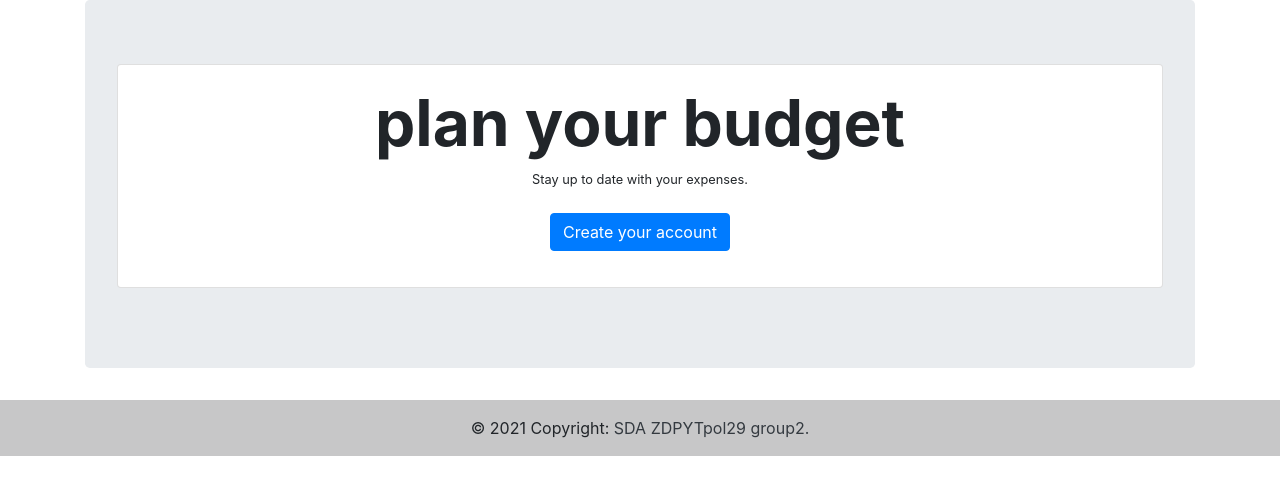
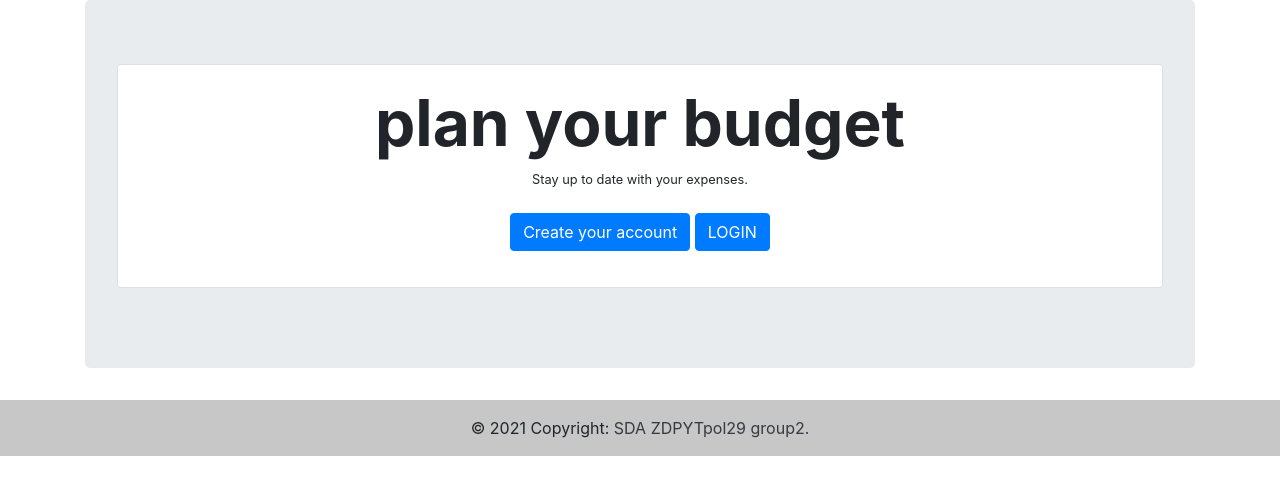
Before and after one commit to SDA-projekt-koncowy/Domowy_budzet, a Django app: page / in a window 1280 px wide. Shown: the part 56-547 px from the top of the page. Run offline with Django 3.2, Linux system fonts and the light colour scheme; some libraries are stand-ins or nearby versions.

Commit message:
Add login to regiser page

```diff
--- a/budget/templates/register_page.html
+++ b/budget/templates/register_page.html
@@ -6,6 +6,7 @@
         <h1 style="font-size: 4em"><strong>plan your budget</strong></h1>
         <small>Stay up to date with your expenses.</small><br><br>
         <a href="{% url 'register' %}" class="btn btn-primary">Create your account</a>
+        <a href="{% url 'login' %}" class="btn btn-primary">LOGIN</a>
         <br>
 
       </div>
```
